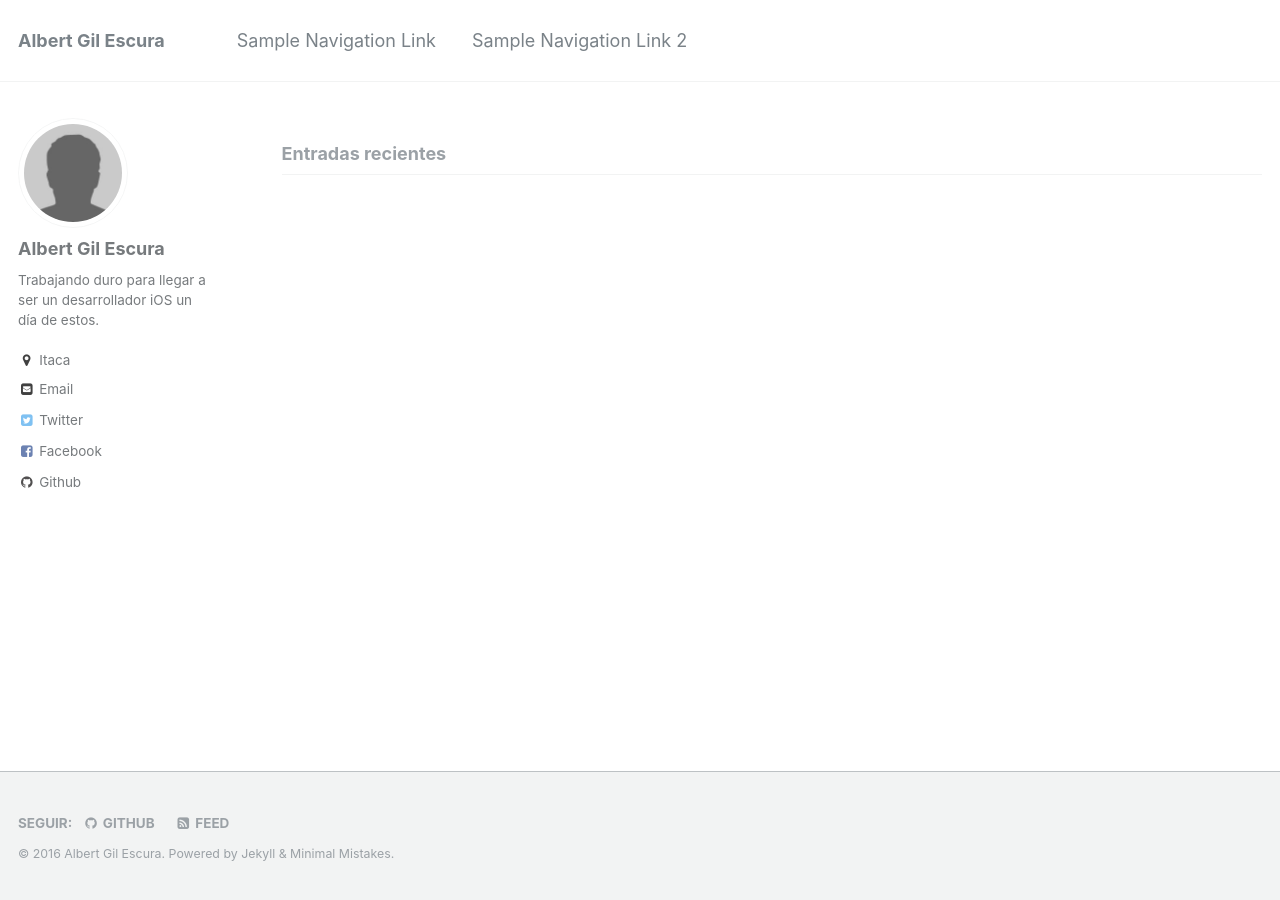
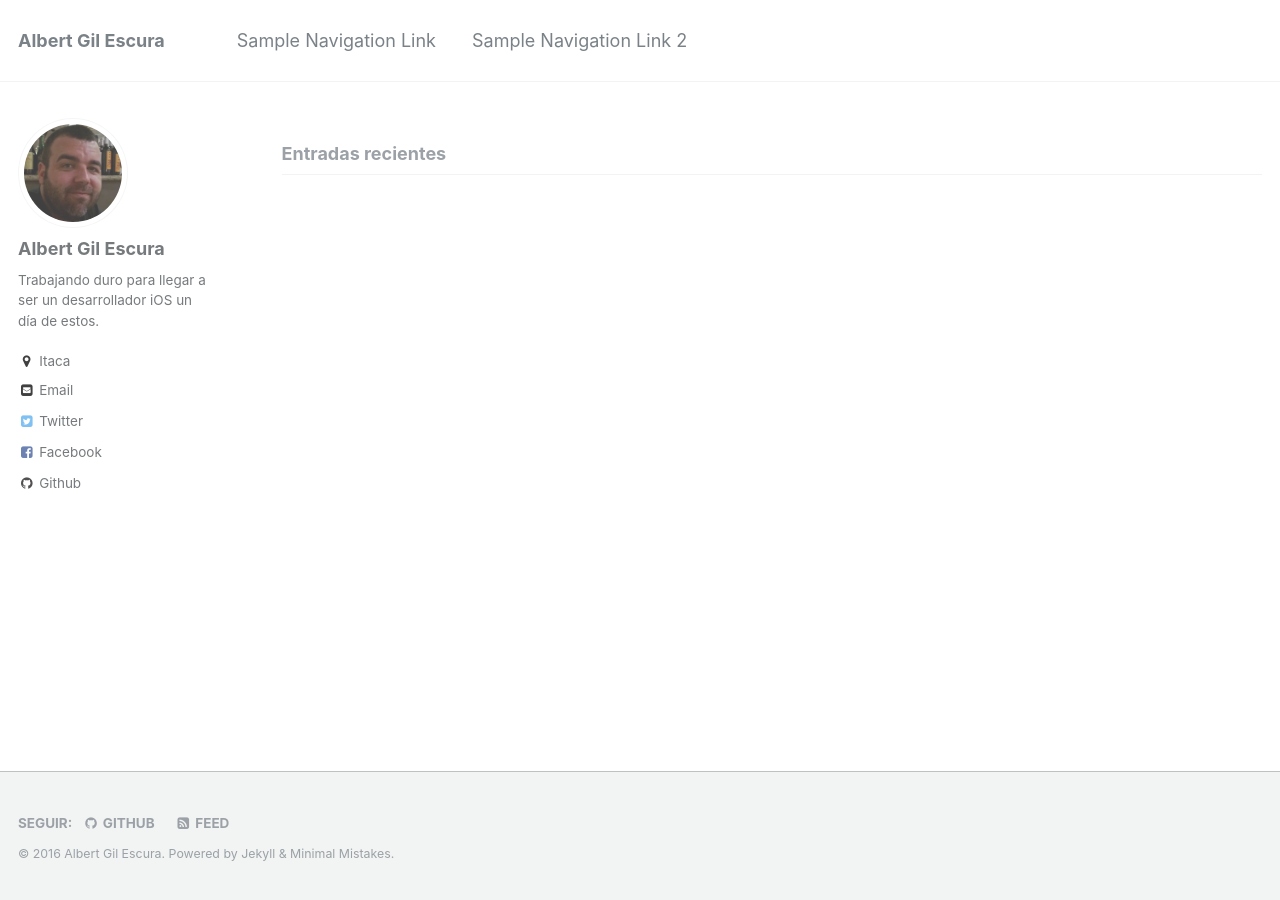
Before and after one commit to agescura/agescura.github.io, a Jekyll site: the page built from index.html, in a window 1280 px wide. Built offline with Jekyll 4.4.1, drawn with Linux system fonts in a browser that asks for light colours; the list of posts is cut into pages by our own code.

Commit message:
portrait

```diff
--- a/_config.yml
+++ b/_config.yml
@@ -78,7 +78,7 @@ analytics:
 # Site Author
 author:
   name             : "Albert Gil Escura"
-  avatar           : "bio-photo.jpg"
+  avatar           : "portrait.png"
   bio              : "Trabajando duro para llegar a ser un desarrollador iOS un día de estos."
   location         : "Itaca"
   email            : "agilescura@gmail.com"
```
Also changed, not shown: images/portrait.png (added).
